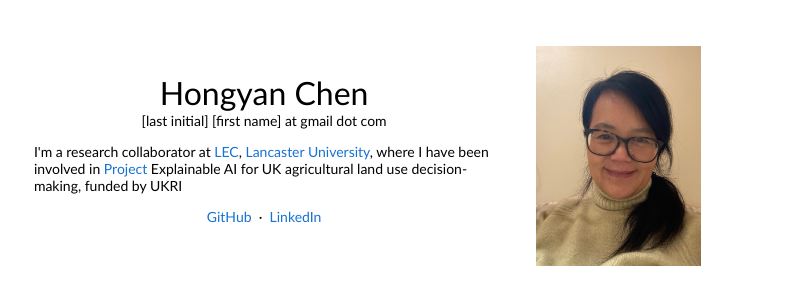
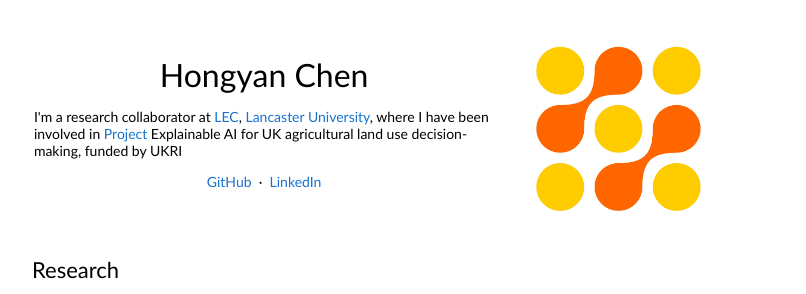
Before and after one commit to daochenw/daochenw.github.io, a plain HTML site: page index.html in a window 1280 px wide. Shown: the top 294 px of the page, without its empty margins (228-1034 px from the left). Drawn offline with nearby package versions, Linux system fonts and the light colour scheme; no server answers; a script that the page names is missing; a web font is replaced by a local one.

Commit message:
industryImage

```diff
--- a/index.html
+++ b/index.html
@@ -45,7 +45,6 @@
             <td style="padding:2.5%;width:63%;vertical-align:middle">
               <p style="text-align:center">
                 <name>Hongyan Chen</name>
-                <br> [last initial] [first name]  at gmail dot com
               </p>
               <p>I'm a research collaborator at <a href="https://www.lancaster.ac.uk/lec/">LEC</a>,
                 <a href="https://www.lancaster.ac.uk/">Lancaster University</a>,
@@ -65,7 +64,7 @@
               </p>
             </td>
             <td style="padding-top:4.5%;width:40%;max-width:40%">
-              <img style="width:65%;max-width:65%" alt="profile photo" src="images/IMG_0392.jpg"></a>
+              <img style="width:65%;max-width:65%" alt="profile photo" src="images/industry.jpg"></a>
             </td>
           </tr>
         </tbody></table>
```
